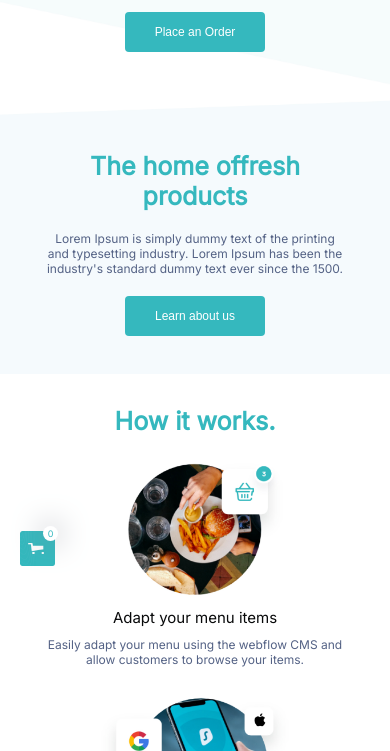
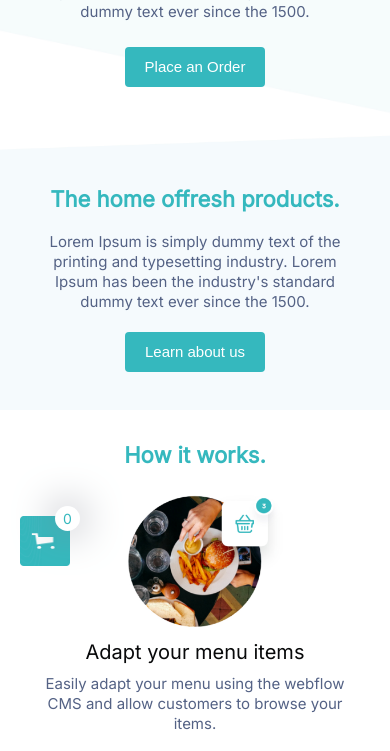
Before and after one commit to Ksenya2991/Takeaway-Delivery, a plain HTML site: page index.html in a window 390 px wide. Shown: the part 264-1015 px from the top of the page. Drawn offline with Linux system fonts and the light colour scheme.

Commit message:
Changes added

```diff
--- a/index.html
+++ b/index.html
@@ -71,7 +71,7 @@
     <section class="company-info">
         <div class="company-info__container">
             <div class="company-info__container_content">
-                <h2>The home of<br>fresh products</h2>
+                <h2>The home of<br>fresh products.</h2>
                 <div class="text">
                     <p>Lorem Ipsum is simply dummy text of the printing and typesetting industry. Lorem Ipsum has been the industry's standard dummy text ever since the 1500.</p>
                 </div>
--- a/styles/style.scss
+++ b/styles/style.scss
@@ -39,16 +39,16 @@ li{
     display: none;
     @include media(phone-only){
         top: 10px;
-        width: 30px;
+        width: 40px;
         right: 20px;
-        height: 25px;
+        height: 35px;
         border: none;
         position: fixed;
         flex-direction: column;
         @include flex-between();
 
         hr{
-            height: 5px;
+            height: 7px;
             border: none;
             background-color: $c-turquoise;
         }
@@ -68,7 +68,7 @@ h2{
     font-size: 50px;
     color: $c-turquoise;
     @include media(phone-only){
-        font-size: 25px;
+        font-size: 22px;
     }
 }
 
@@ -77,8 +77,8 @@ p{
     font-size: toVw(18px);
     line-height: toVw(27px);
     @include media(phone-only){
-        font-size: 12px;
-        line-height: 15px;
+        font-size: 15px;
+        line-height: 20px;
     }
 }
 
@@ -108,7 +108,7 @@ br{
     @include media(phone-only){
         width: 140px;
         height: 40px;
-        font-size: 12px;
+        font-size: 15px;
         border-radius: 4px;
     }
 }
@@ -184,8 +184,8 @@ br{
                     width: toVw(55px);
                     height: toVw(55px);
                     @include media(phone-only){
-                        width: 35px;
-                        height: 35px;
+                        width: 50px;
+                        height: 50px;
                     }
                 }
 
@@ -204,12 +204,13 @@ br{
                     box-shadow: 0 0 toVw(35px) 0 #7E828F;
 
                     @include media(phone-only){
-                        top: -5px;
-                        width: 15px;
-                        height: 15px;
-                        font-size: 9px;
-                        padding: 2px 5px;
-                        box-shadow: 0 0 30px 0 #7E828F;
+                        top: -10px;
+                        left: 35px;
+                        width: 25px;
+                        height: 25px;
+                        font-size: 14px;
+                        padding: 4px 8px;
+                        box-shadow: 0 0 40px 0 #7E828F;
                     }
                 }
 
@@ -307,9 +308,9 @@ br{
         width: toVw(1200px);
         margin: auto;
         @include media(phone-only){
-            flex-direction: column;
             width: 300px;
             padding-top: 10px;
+            flex-direction: column;
         }
         &_content{
             padding-top: toVw(151px);
@@ -375,7 +376,7 @@ br{
                 margin-bottom: toVw(15px);
                 @include media(phone-only){
                     margin-top: 0;
-                    font-size: 15px;
+                    font-size: 20px;
                     margin-bottom: 10px;
                 }
             }
@@ -418,7 +419,7 @@ br{
                 font-size: toVw(16px);
                 margin-top: toVw(26px);
                 @include media(phone-only){
-                    font-size: 12px;
+                    font-size: 15px;
                 }
             }
         }
@@ -449,7 +450,7 @@ br{
                 @include media(phone-only){
                     width: 90px;
                     height: 30px;
-                    font-size: 12px;
+                    font-size: 15px;
                     border-radius: 4px;
                 }
             }
@@ -741,7 +742,7 @@ br{
             @include media(phone-only){
                 width: 140px;
                 height: 40px;
-                font-size: 12px;
+                font-size: 15px;
                 color: $c-white;
                 margin-top: 30px;
                 border-radius: 4px;
```
Also changed, not shown: styles/style.css, 1 other file.
